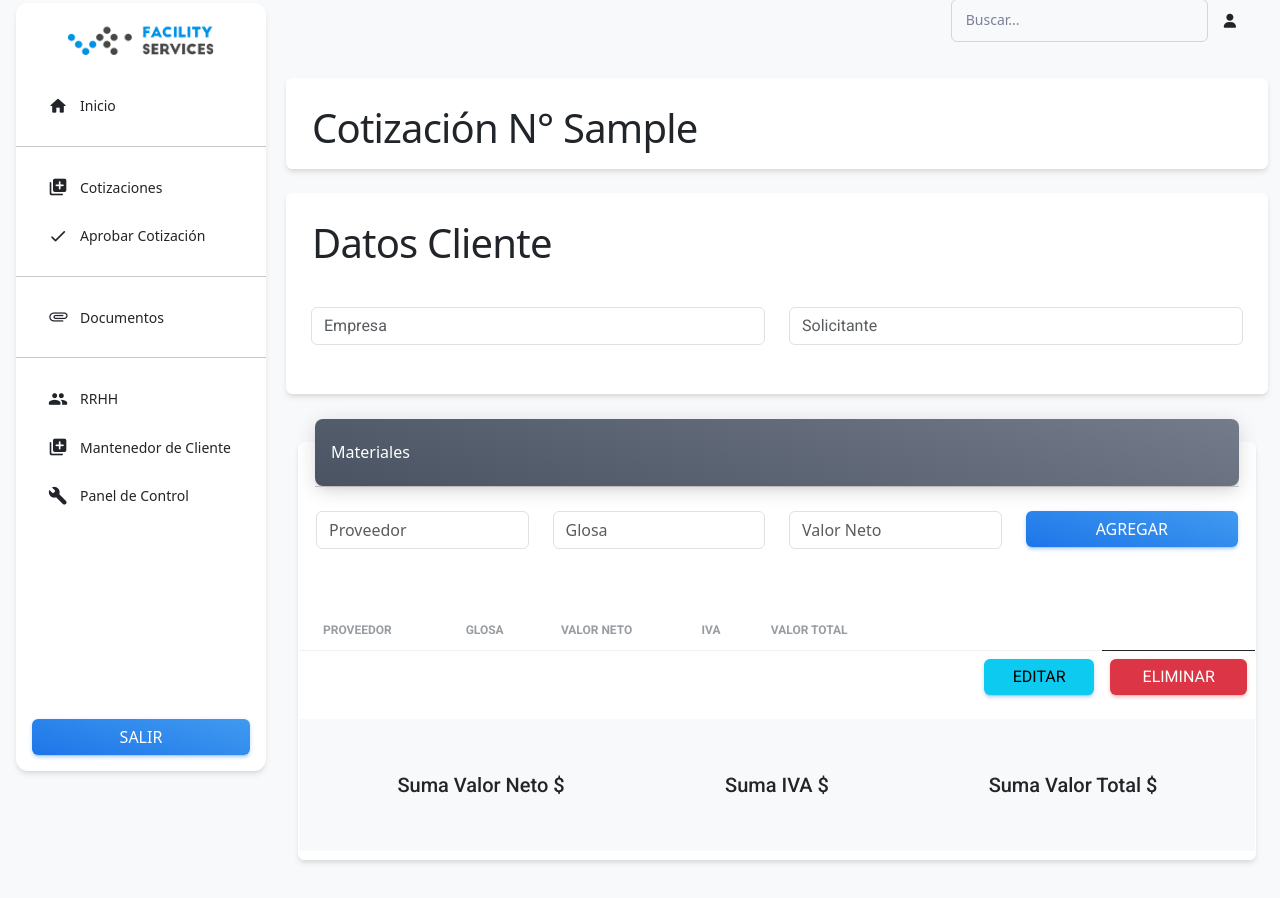
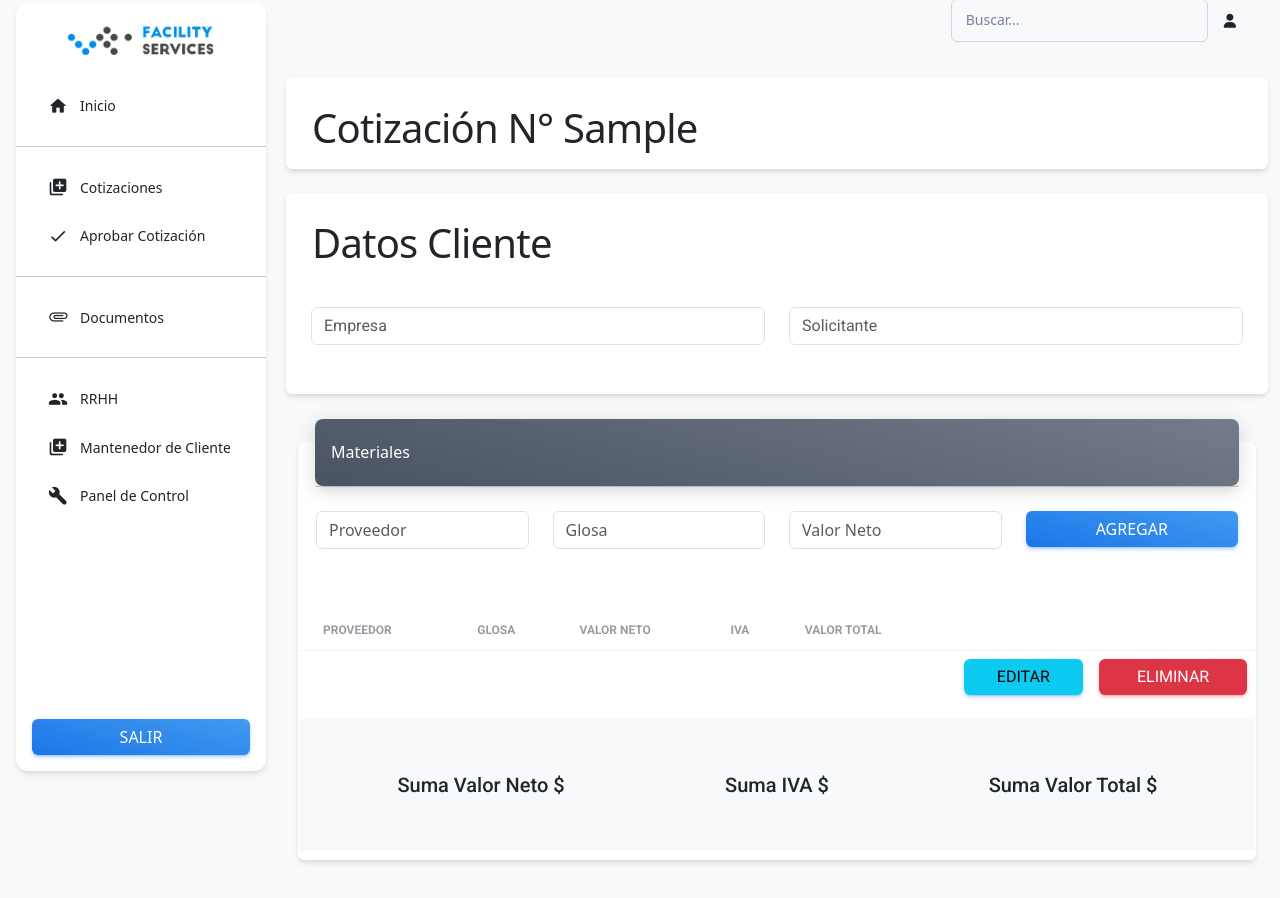
Before and after one commit to kamikaizer/lyr-facilityservices, a Python web app: template templates/ingreso_cotizacion.html in a window 1280 px wide. Shown: the part 13-911 px from the top of the page. Run offline with Jinja, Linux system fonts and the light colour scheme; the template is opened without the code that fills it: most values are stand-ins (such as "Sample title", 1, 10 or a date in 2020); some libraries are stand-ins or nearby versions.

Commit message:
cambios en front

```diff
--- a/templates/edicion.html
+++ b/templates/edicion.html
@@ -8,7 +8,7 @@
 <!-- tarjeta de datos ingresados anteriormente -->
 <div class="card border-white">
   <div class="card-body">
-    <H1>Cotización N°{{datos.id}} </H1>
+    <H1>Cotización N°{{datos.id}}  [nombre Empresa, Solicitante]</H1>
   </div>
 </div>
 <br>
--- a/templates/ingreso_cotizacion.html
+++ b/templates/ingreso_cotizacion.html
@@ -114,12 +114,6 @@
                         </div>
                       </div>
                     </td>
-                    <td>
-                      <div class="d-flex px-2 py-1">
-                        <div class="d-flex flex-column justify-content-center">
-                          <h6 class="mb-0 text-sm"></h6>
-                        </div>
-                      </div>
                     </td>
                     <td><button class="btn btn-info w-100" data-toggle="modal" ata-target="#changeRequestModal" data-bs-toggle="modal" data-bs-target="#modalmateriasl">Editar</button></td>
                     <td><button class="btn btn-danger w-100" data-toggle="modal" ata-target="#changeRequestModal">Eliminar</button></td>
```
